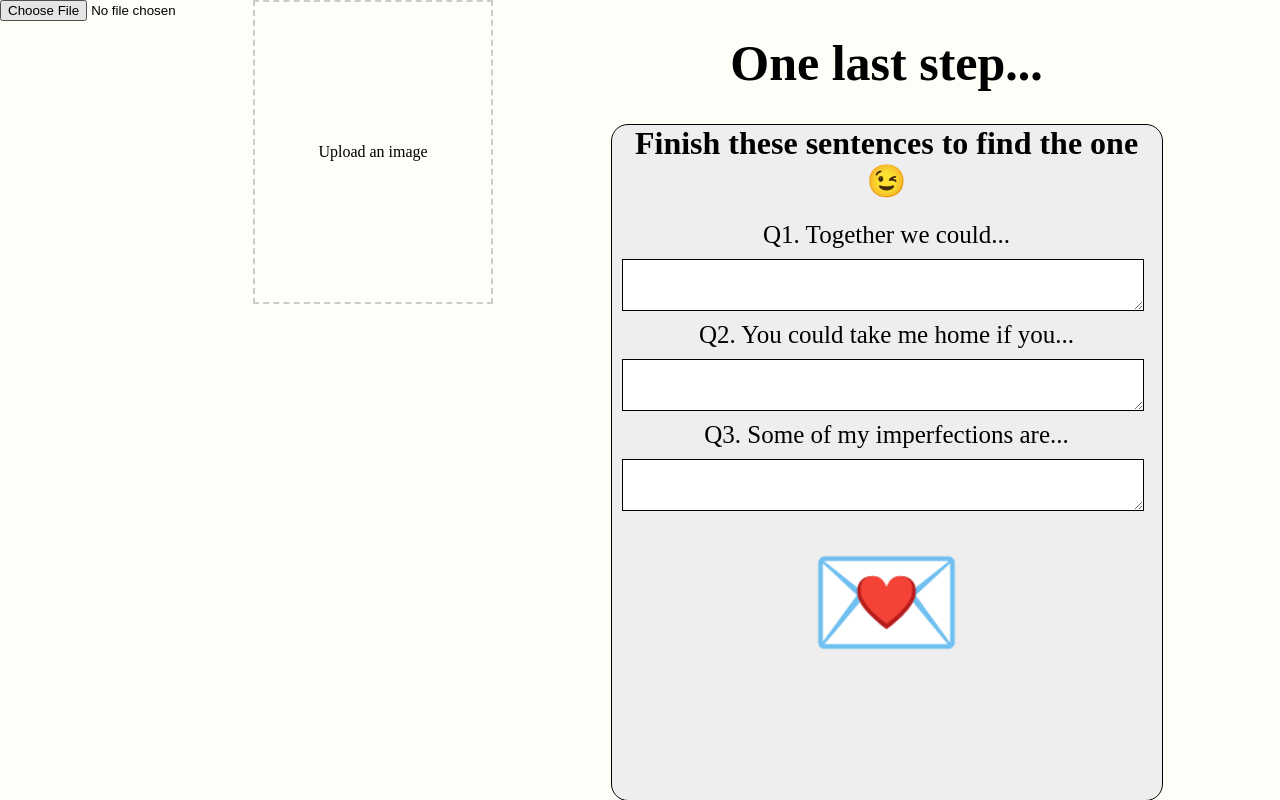
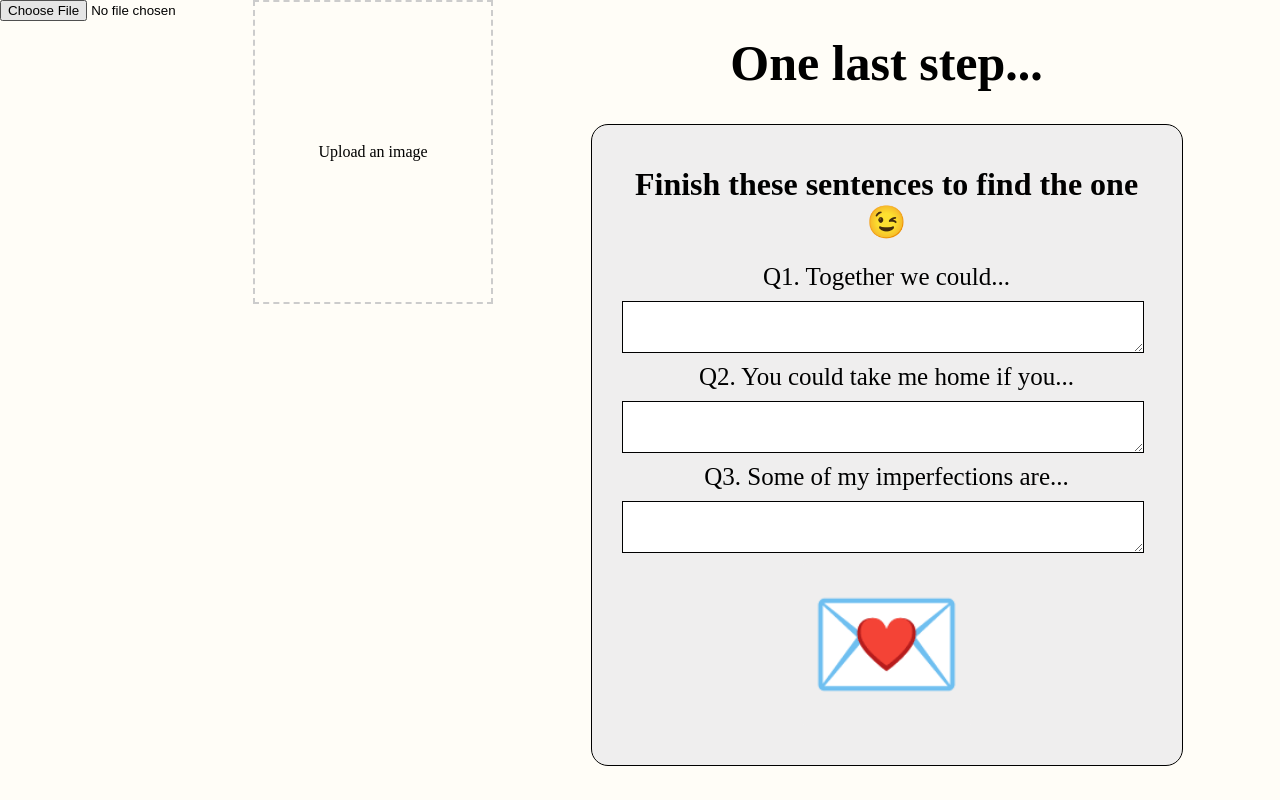
Before and after one commit to ja9-z/hoos-thrifty, a React (Create React App) app: page /seller in a window 1280 px wide. Built offline with nearby package versions, Linux system fonts and the light colour scheme.

Commit message:
fixed(?) spacing

```diff
--- a/src/pages/Prompts.css
+++ b/src/pages/Prompts.css
@@ -12,16 +12,18 @@
 
 .form{
     display:block;
-    height: 675px;
+    height: 600px;
     width: 550px;
-    margin-top: 50px;
+    margin-top: 100px;
     margin:auto;
     background-color: #efeeee;
     outline-style: solid;
     outline-width: 1.5px;
     border-radius: 2vh;
     outline-color: #000000;
+    padding:2.5vh;
 }
+
 
 .question1Label{
     font-family: Playfair Display;
```
